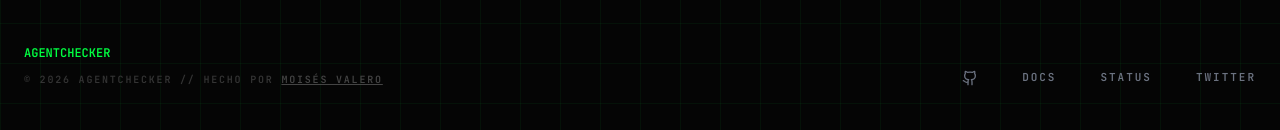
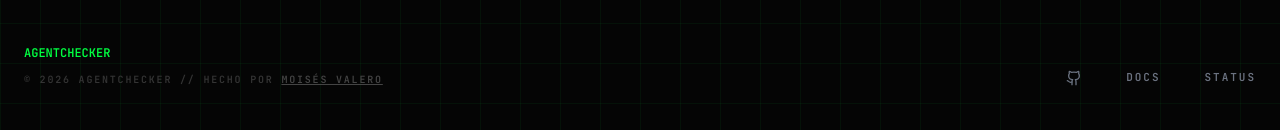
Before and after one commit to moisesvalero/agentchecker, a SvelteKit app in the folder apps/web/: page / in a window 1280 px wide. Shown: the part 1257-1387 px from the top of the page. Built offline with nearby package versions, Linux system fonts and the light colour scheme; a web font is replaced by a local one.

Commit message:
style: remove twitter link from footer

```diff
--- a/apps/web/src/routes/+page.svelte
+++ b/apps/web/src/routes/+page.svelte
@@ -241,7 +241,6 @@
       </a>
       <a href="https://github.com/moisesvalero/agentchecker#readme">DOCS</a>
       <a href="https://www.npmjs.com/package/agentchecker">STATUS</a>
-      <a href="https://twitter.com">TWITTER</a>
     </nav>
   </footer>
 </div>
```
